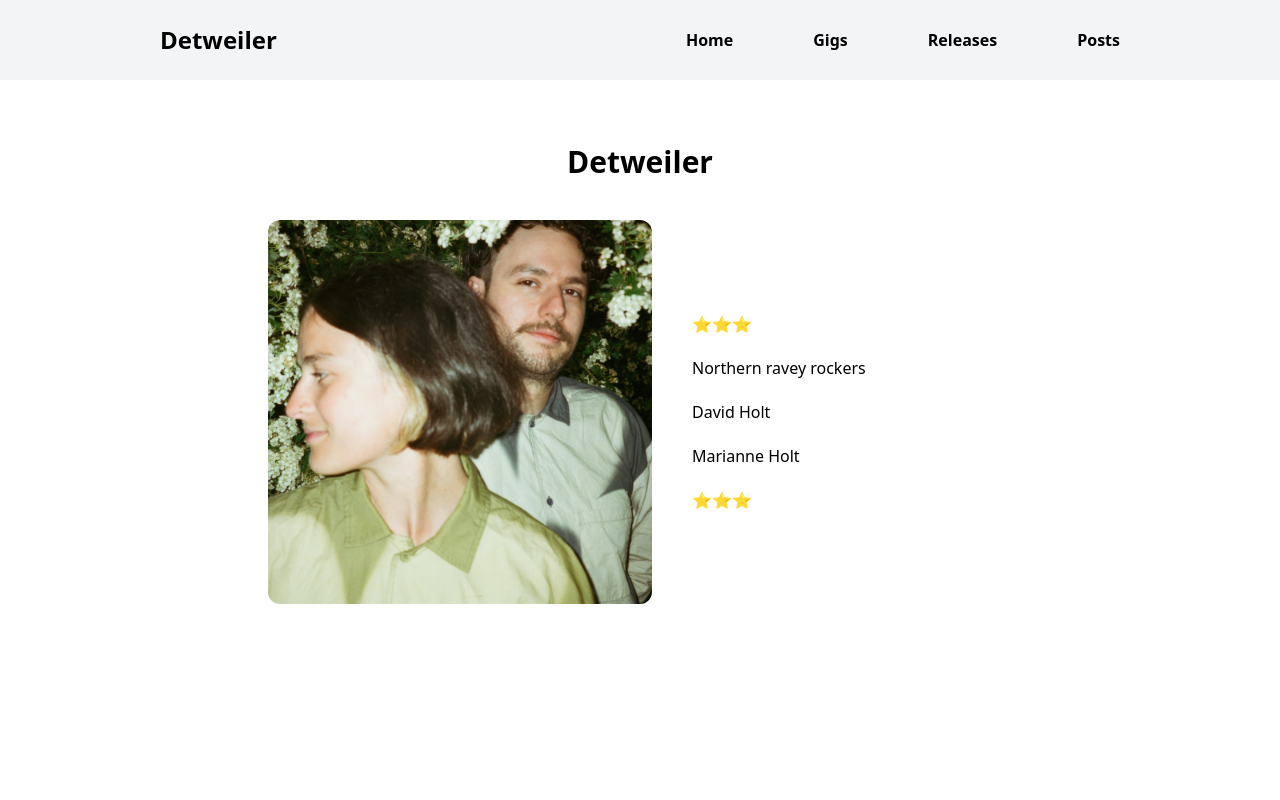
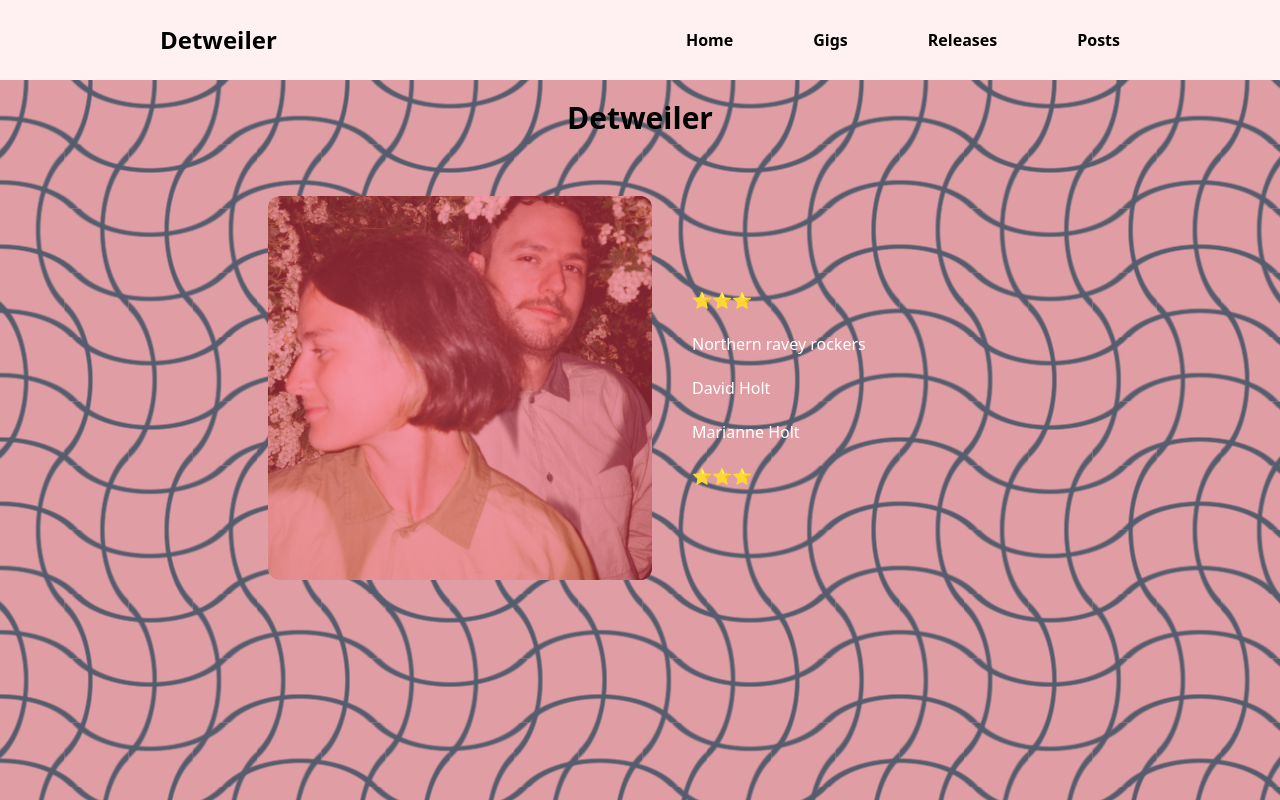
Before and after one commit to JosephHartley/detweiler-react, a React (Create React App) app: page / in a window 1280 px wide. Shown: the top 800 px of the page. Built offline with nearby package versions, Linux system fonts and the light colour scheme.

Commit message:
adds background

```diff
--- a/src/App.js
+++ b/src/App.js
@@ -17,12 +17,14 @@ function App() {
       <div className="max-w-full">
         <Header />
       </div>
+      <div className="background">
         <Routes>
           <Route path="/" element={<Home />} />
           <Route path="/gigs" element={<Gigs />} />
           <Route path="/posts" element={<Posts />} />
           <Route path="/releases" element={<Releases />} />
         </Routes>
+      </div>
       <div className="max-w-full">
 				<Footer />
 			</div>
--- a/src/components/Header.js
+++ b/src/components/Header.js
@@ -4,7 +4,7 @@ import Navbar from "./Navbar";
 const Header = () => {
 	return (
 		<header>
-			<div className="bg-gray-100">
+			<div className="bg-rose-100/50">
 				<Navbar />
 			</div>
 		</header>
--- a/src/index.css
+++ b/src/index.css
@@ -4,13 +4,28 @@
 
 @keyframes pulseColor {
   0%, 100% {
-    opacity: 0;
+    opacity: 1;
   }
   50% {
-    opacity: 0.5;
+    opacity: 1;
   }
 }
 
 .animate-pulse-color {
-  animation: pulseColor 3s infinite;
+  animation: pulseColor 7s infinite;
 }
+
+.background {
+  min-height: 100vh;
+  --s: 300px; /* control the size */
+  --c: #555C6D; /* first color */
+
+  --_g: #0000 52%, var(--c) 54% 57%, #0000 59%;
+  background:
+    radial-gradient(farthest-side at -33.33% 50%, var(--_g)) 0 calc(var(--s)/2),
+    radial-gradient(farthest-side at 50% 133.33%, var(--_g)) calc(var(--s)/2) 0,
+    radial-gradient(farthest-side at 133.33% 50%, var(--_g)),
+    radial-gradient(farthest-side at 50% -33.33%, var(--_g)),
+    #E09EA4; /* second color */
+  background-size: calc(var(--s)/4.667) var(--s), var(--s) calc(var(--s)/4.667);
+}
--- a/src/views/Home.js
+++ b/src/views/Home.js
@@ -5,8 +5,7 @@ import bandImage from "../images/detweiler_home.jpeg"
 function Home() {
 	return (
     <section className="container w-full lg:px-0 px-5 lg:w-3/4 mx-auto min-h-screen">
-			<div className="mt-16">
-				<h3 className="text-3xl font-bold text-center my-10 lg:my-5">
+      <h3 className="text-3xl font-bold text-center p-5">
         Detweiler
       </h3>
       <div className="flex gap-10 justify-center items-center flex-col lg:flex-row mt-10">
@@ -17,22 +16,14 @@ function Home() {
             alt=""
           />
         <div className="absolute inset-0 rounded-xl lg:rounded-l-xl animate-pulse"></div>
-  <div className="absolute inset-0 bg-green-500 opacity-50 rounded-xl lg:rounded-l-xl animate-pulse-color"></div>
+        <div className="absolute inset-0 bg-rose-500/50 opacity-50 rounded-xl lg:rounded-l-xl animate-pulse-color"></div>
         </div>
-
-					<div className="w-full lg:w-1/3 flex gap-5 mb-10 lg:mb-0 flex-col">
+        <div className="w-full lg:w-1/3 flex gap-5 mb-10 lg:mb-0 flex-col text-white">
           ⭐⭐⭐
-						<p>
-							Northern ravey rockers
-						</p>
-						<p>
-							David Holt
-						</p>
-						<p>
-							Marianne Holt
-						</p>
+          <p>Northern ravey rockers</p>
+          <p>David Holt</p>
+          <p>Marianne Holt</p>
           ⭐⭐⭐
-					</div>
         </div>
       </div>
     </section>
```
Lines whose indentation alone changed are shown as unchanged.
